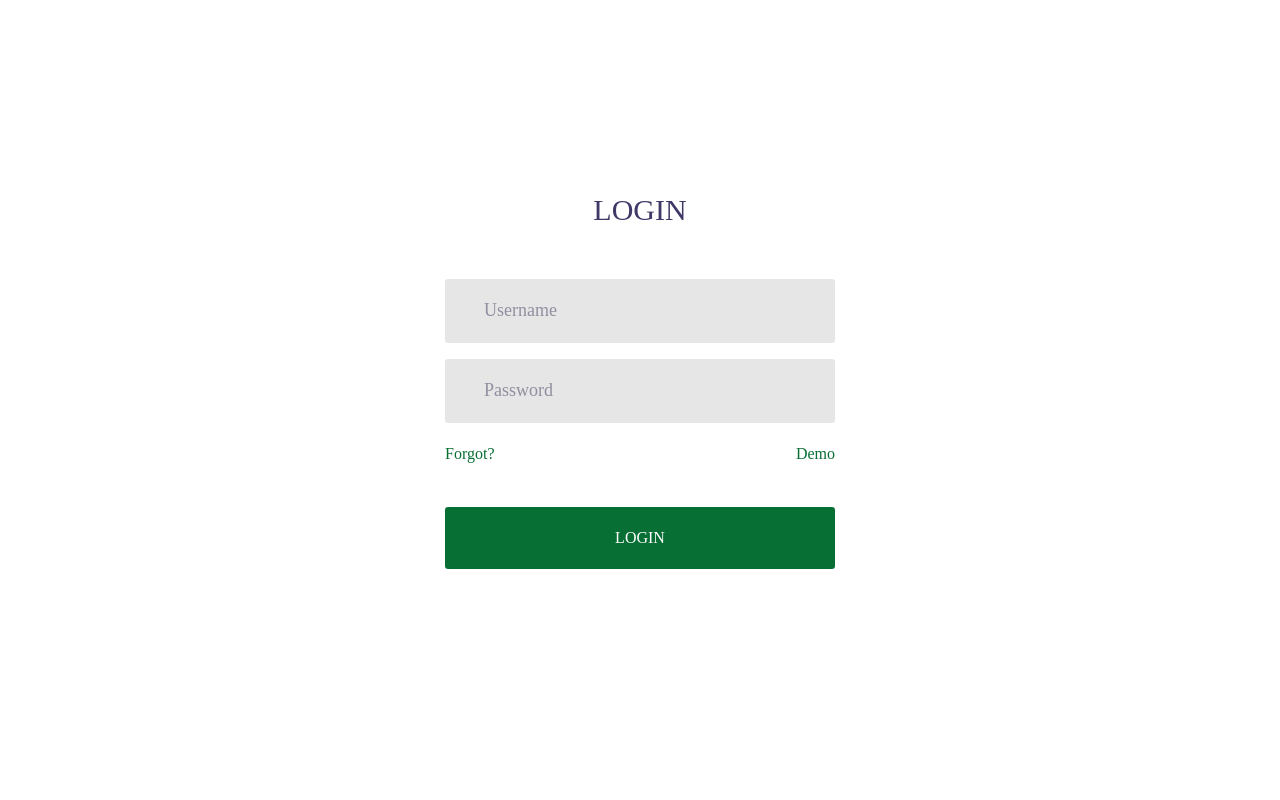
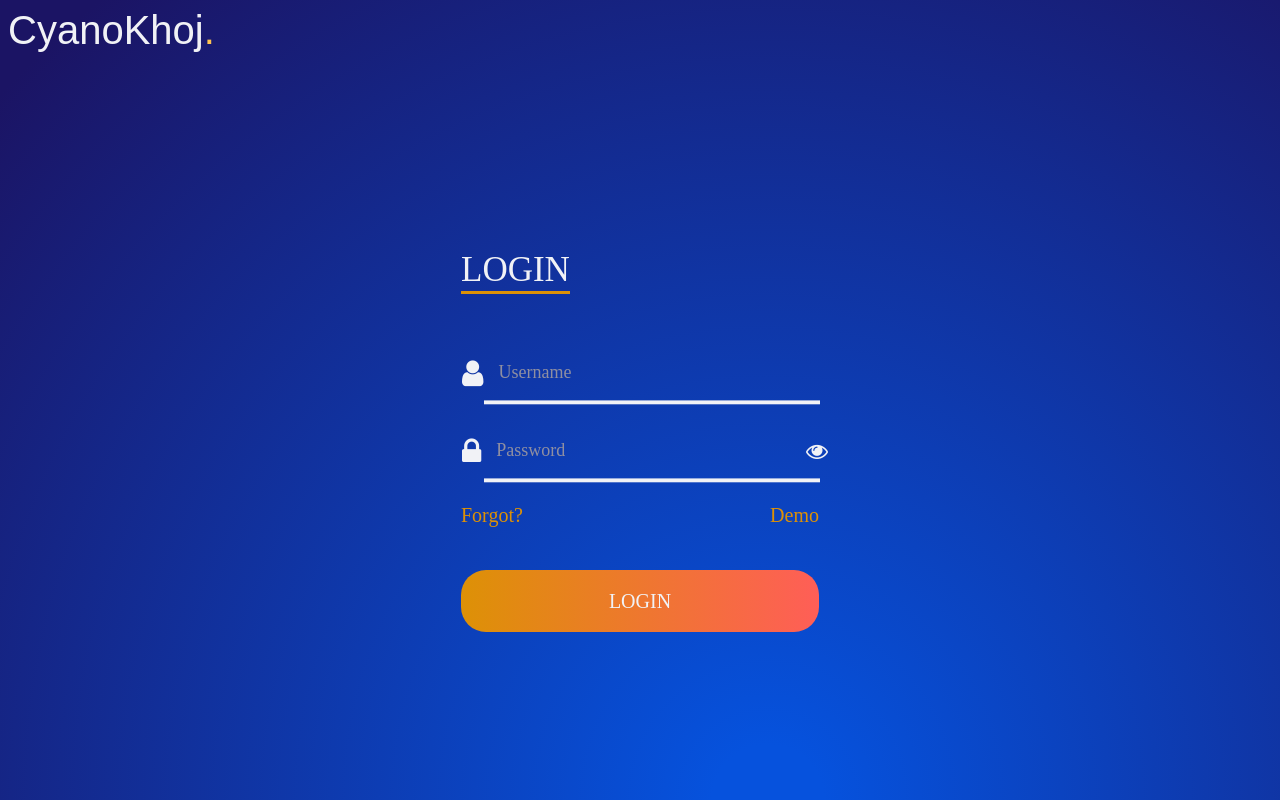
Before and after one commit to Chintan2108/CyanoKhoj, a PHP site: page /login.php in a window 1280 px wide. Run offline with PHP 8.4, Linux system fonts and the light colour scheme; some web fonts are replaced.

Commit message:
Updated Login Page UI/UX

```diff
--- a/css/main.css
+++ b/css/main.css
@@ -21,8 +21,10 @@
 * {
 	margin: 0px;
 	padding: 0px;
-	box-sizing: border-box;
+  box-sizing: border-box;
+  color: #f1f2f6;
 }
+
 
 body, html {
 	height: 100%;
@@ -132,12 +134,26 @@ iframe {
 
 .limiter {
   width: 100%;
+  height: 100vh;
   margin: 0 auto;
+  background:#cc3d00 radial-gradient(circle at 60% 100%, #0652DD 5%, #1B1464 94%);
 }
+
+
+/*LOGO*/
+.limiter .logo {
+  height: 10vh;
+  color: #f1f2f6;
+}
+
+.limiter .logo span {
+  color: #ffc451;
+}
+
 
 .container-login100 {
   width: 100%;
-  min-height: 100vh;
+  height: 90vh;
   display: -webkit-box;
   display: -webkit-flex;
   display: -moz-box;
@@ -146,7 +162,6 @@ iframe {
   flex-wrap: wrap;
   justify-content: center;
   align-items: center;
-  padding: 15px;
 
   background-position: center;
   background-size: cover;
@@ -156,9 +171,11 @@ iframe {
 
 .wrap-login100 {
   width: 390px;
-  background: #fff;
+  background: transparent;
   border-radius: 10px;
   position: relative;
+  /* border: .1rem solid #ffc451; */
+  padding: 1rem;
 }
 
 
@@ -171,42 +188,62 @@ iframe {
 
 .login100-form-title {
   font-family: Ubuntu-Bold;
-  font-size: 30px;
-  color: #403866;
+  font-size: 35px;
+  color:#f1f2f6;
   line-height: 1.2;
   text-transform: uppercase;
-  text-align: center;
-
-  width: 100%;
+  text-align: left;
+  border-bottom: 3px solid #DD9106;
+  width: max-content;
   display: block;
 }
-
+/* #cc3d00 radial-gradient(circle at 60% 100%, #1B1464 5%, #2f3542 94%) */
 
 
 /*------------------------------------------------------------------
 [ Input ]*/
 
 .wrap-input100 {
+  display: flex;
+  align-items: center;
   width: 100%;
   position: relative;
-  background-color: #e6e6e6;
+  /* background-color: #e6e6e6; */
   border: 1px solid transparent;
   border-radius: 3px;
 }
+
+/*fa-icons*/
+.wrap-input100 .fa{
+  font-size: 30px;
+}
+
+.wrap-input100 .fa-eye{
+  font-size:22px;
+  position: absolute;
+  right: -10px;
+  cursor: pointer;
+}
+
 
 
 /*---------------------------------------------*/
 .input100 {
   font-family: Ubuntu-Bold;
-  color: #403866;
+  color: #f1f2f6;
   line-height: 1.2;
   font-size: 18px;
+  display: block;
 
-  display: block;
   width: 100%;
   background: transparent;
-  height: 62px;
-  padding: 0 20px 0 38px;
+  height: 60px;
+  padding: 0 15px;
+  overflow: hidden;
+}
+
+.input100 ::placeholder{
+  opacity: 1;
 }
 /*------------------------------------------------------------------
 [ Focus Input ]*/
@@ -214,30 +251,31 @@ iframe {
 .focus-input100 {
   position: absolute;
   display: block;
-  width: calc(100% + 2px);
+  width: 90%;
   height: calc(100% + 2px);
-  top: -1px;
-  left: -1px;
+  top: -10px;
+  left: 30px;
   pointer-events: none;
-  border: 1px solid #827ffe;
-  border-radius: 3px;
+  border-bottom: 3px solid #f1f2f6;
 
-  visibility: hidden;
-  opacity: 0;
+
+  visibility: visible;
+  opacity: 1;
 
   -webkit-transition: all 0.4s;
   -o-transition: all 0.4s;
   -moz-transition: all 0.4s;
   transition: all 0.4s;
 
-  -webkit-transform: scaleX(1.1) scaleY(1.3);
-  -moz-transform: scaleX(1.1) scaleY(1.3);
-  -ms-transform: scaleX(1.1) scaleY(1.3);
-  -o-transform: scaleX(1.1) scaleY(1.3);
-  transform: scaleX(1.1) scaleY(1.3);
+  -webkit-transform: scaleX(1.05) scaleY(1.3);
+  -moz-transform: scaleX(1.05) scaleY(1.3);
+  -ms-transform: scaleX(1.05) scaleY(1.3);
+  -o-transform: scaleX(1.05) scaleY(1.3);
+  transform: scaleX(1.05) scaleY(1.3);
 }
 
 .input100:focus + .focus-input100 {
+  border-bottom: 3px solid #DD9106;
   visibility: visible;
   opacity: 1;
 
@@ -296,7 +334,7 @@ iframe {
   width: 18px;
   height: 18px;
   border-radius: 3px;
-  background: #fff;
+  background: #f1f2f6;
   border: 2px solid #827ffe;
   left: 0;
   top: 50%;
@@ -326,8 +364,11 @@ iframe {
 
 .login100-form-btn {
   font-family: Ubuntu-Bold;
-  font-size: 16px;
-  color: #fff;
+  color: #f1f2f6;
+  background-image: linear-gradient(to right, #DD9106 ,#ff5e57,#DD9106);
+  background-size: 200% auto;
+  border-radius: 25px;
+  font-size: 20px;
   line-height: 1.2;
   text-transform: uppercase;
 
@@ -341,8 +382,7 @@ iframe {
   padding: 0 20px;
   width: 100%;
   height: 62px;
-  background-color: #827ffe;
-  border-radius: 3px;
+
 
   -webkit-transition: all 0.4s;
   -o-transition: all 0.4s;
@@ -351,7 +391,8 @@ iframe {
 }
 
 .login100-form-btn:hover {
-  background-color: #403866;
+  background-position: right center;
+  box-shadow: 0 0 3px 1px #000;
 }
 
 
--- a/js/main.js
+++ b/js/main.js
@@ -6,6 +6,7 @@
     /*==================================================================
     [ Validate ]*/
     var input = $('.validate-input .input100');
+    console.log(input);
 
     $('.validate-form').on('submit',function(){
         var check = true;
@@ -53,5 +54,18 @@
     }
 
 
+    //Show Password Button
+    $(".fa-eye").click( () => {
+
+        if($("#pass")[0].type === "password"){
+            $("#pass")[0].type="text";
+        }
+        else{
+            $("#pass")[0].type="password";
+        }
+
+    });
+
+
 
 })(jQuery);
--- a/login.php
+++ b/login.php
@@ -34,43 +34,51 @@
 <body>
 
 	<div class="limiter">
-		<div class="container-login100">
+
+		<h1 class="logo mx-2 pt-2">CyanoKhoj<span>.</span></h1>
+
+  		<div class="container-login100">
+
 			<div class="wrap-login100 p-t-50 p-b-90">
-				<form class="login100-form validate-form flex-sb flex-w" action="validate_login.php" method="POST">
-					<span class="login100-form-title p-b-51">
+
+				<form class="login100-form validate-form flex-sb flex-w" action="validate_login.php" method="POST" autocomplete="off">
+					<span class="login100-form-title mb-5">
 						Login
 					</span>
 
 
 					<div class="wrap-input100 validate-input m-b-16" data-validate = "Username is required">
-						<input class="input100" type="text" name="uname" placeholder="Username">
+						<i class="fa fa-user" aria-hidden="true"></i>
+						<input class="input100" type="text" name="uname" id="uname" placeholder="Username">
 						<span class="focus-input100"></span>
 					</div>
 
 
 					<div class="wrap-input100 validate-input m-b-16" data-validate = "Password is required">
-						<input class="input100" type="password" name="pass" placeholder="Password">
+						<i class="fa fa-lock" aria-hidden="true"></i>
+						<input class="input100" type="password" name="pass" id="pass" placeholder="Password">
 						<span class="focus-input100"></span>
+						<i class="fa fa-eye" aria-hidden="true"></i>
 					</div>
 
 					<div class="flex-sb-m w-full p-t-3 p-b-24">
 
 
 						<div>
-							<a href="#" class="txt1" style="color: #086f34" onclick="alert('Please contact administrator!')">
+							<a href="#" class="txt1" style="color: #DD9106; font-size:20px;" onclick="alert('Please contact administrator!')">
 								Forgot?
 							</a>
 						</div>
 
 						<div>
-							<a href="#" class="txt1" style="color: #086f34" onclick="alert('Please login with username: admin & password: admin for demo.')">
+							<a href="#" class="txt1" style="color: #DD9106; font-size:20px;" onclick="alert('Please login with username: admin & password: admin for demo.')">
 								Demo
 							</a>
 						</div>
 					</div>
 
 					<div class="container-login100-form-btn m-t-17">
-						<button class="login100-form-btn" style="background-color: #086f34">
+						<button class="login100-form-btn">
 							Login
 						</button>
 					</div>
```
